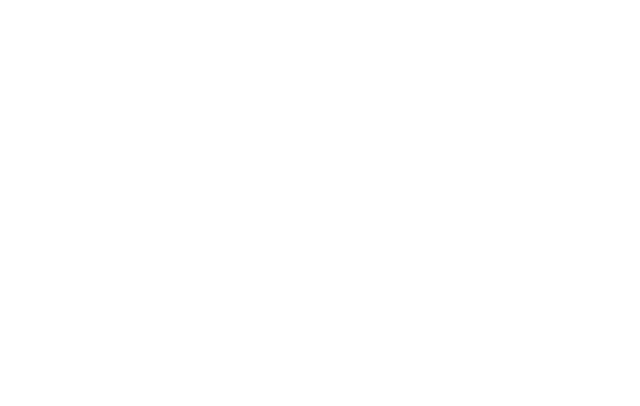
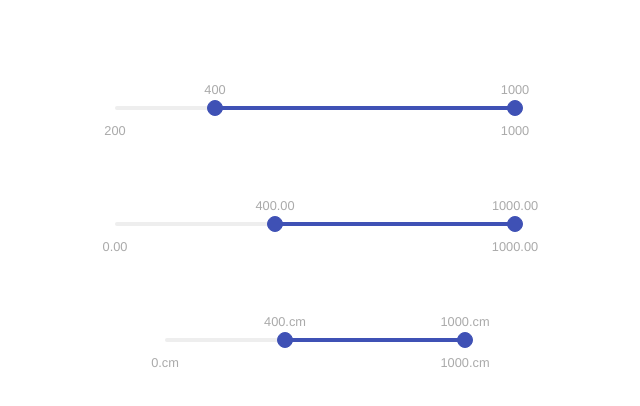
Before and after one commit to Zaibi727/Collection-of-Designs, a React (Create React App) app: page / in a window 1280 px wide. Shown: the top 406 px of the page, without its empty margins (325-965 px from the left). Built offline with nearby package versions, Linux system fonts and the light colour scheme.

Commit message:
react-input addition

```diff
--- a/package.json
+++ b/package.json
@@ -14,6 +14,7 @@
     "react-credit-card-input": "^1.1.5",
     "react-dom": "^17.0.2",
     "react-icons": "^4.2.0",
+    "react-input-range": "^1.3.0",
     "react-modal": "^3.13.1",
     "react-multi-select-component": "^4.0.1",
     "react-player": "^2.9.0",
--- a/src/components/parent.js
+++ b/src/components/parent.js
@@ -27,8 +27,8 @@ import './dropDown.css';
 //import Mmasonry from './masonry/masonryPractice';
 //import  MainPlayer from './thirtyApril/mainPlayer';
 //import SocialPlayer from './thirtyApril/socialPlayer';
-import MainGallery from './thirtyApril/mainGallery';
-
+//import MainGallery from './thirtyApril/mainGallery';
+import Range from './thridMay/range';
 
 class Parent extends Component {
 
@@ -37,7 +37,7 @@ class Parent extends Component {
 
         return (
             <div>
-             <MainGallery />
+              <Range />
            </div>
          );
     }
--- /dev/null
+++ b/src/components/thridMay/firstRange.js
@@ -0,0 +1,37 @@
+import React, { Component } from 'react';
+import InputRange from 'react-input-range';
+import 'react-input-range/lib/css/index.css';
+import styles from './inputRange.module.css';
+
+
+class FirstRange extends Component {
+
+    constructor(props) {
+        super(props);
+
+        this.state = {
+          value: { min: 400, max: 1000 },
+        };
+      }
+
+
+    render() {
+        return (
+            <div className={styles.wrapper}>
+
+               <section>
+                    <InputRange
+                    classNames={styles.first}
+                        maxValue={1000}
+                        minValue={200}
+                        step={5}
+                        value={this.state.value}
+                        onChange={value => this.setState({ value })}
+                    />
+               </section>
+            </div>
+         );
+    }
+}
+
+export default FirstRange;
--- /dev/null
+++ b/src/components/thridMay/inputRange.module.css
@@ -0,0 +1,17 @@
+.wrapper{
+    margin: 0 auto;
+}
+.wrapper section{
+    margin: 100px auto;
+    max-width: 400px;
+    width: 100%;
+}
+
+
+
+/* Slider.css */
+
+.slider {
+    margin: 0 auto;
+    width: 300px;
+  }
--- /dev/null
+++ b/src/components/thridMay/range.js
@@ -0,0 +1,34 @@
+import React, { Component } from 'react';
+import InputRange from 'react-input-range';
+import 'react-input-range/lib/css/index.css';
+import styles from './inputRange.module.css';
+import FirstRange from './firstRange';
+import SecondRange from './secondRange';
+import ThirdRange from './thirdRange';
+
+
+class Range extends Component {
+
+    constructor(props) {
+        super(props);
+
+        this.state = {
+          value: { min: 400, max: 1000 },
+        };
+      }
+
+
+    render() {
+        return (
+            <div className={styles.wrapper}>
+
+            <FirstRange />
+            <SecondRange />
+            <ThirdRange />
+
+            </div>
+         );
+    }
+}
+
+export default Range;
--- /dev/null
+++ b/src/components/thridMay/secondRange.js
@@ -0,0 +1,39 @@
+import React, { Component } from 'react';
+import InputRange from 'react-input-range';
+import 'react-input-range/lib/css/index.css';
+import styles from './inputRange.module.css';
+
+
+class SecondRange extends Component {
+
+    constructor(props) {
+        super(props);
+
+        this.state = {
+          value: { min: 400, max: 1000 },
+        };
+      }
+
+
+    render() {
+        return (
+            <div className={styles.wrapper}>
+
+
+               <section>
+                    <InputRange
+                        maxValue={1000}
+                        minValue={0}
+                        step={2}
+                        formatLabel={value => `${value}.00`}
+                        value={this.state.value}
+                        onChange={value => this.setState({ value })}
+                    />
+               </section>
+
+            </div>
+         );
+    }
+}
+
+export default SecondRange;
--- /dev/null
+++ b/src/components/thridMay/thirdRange.js
@@ -0,0 +1,35 @@
+import React, { Component } from 'react';
+import InputRange from 'react-input-range';
+import 'react-input-range/lib/css/index.css';
+import styles from './inputRange.module.css';
+
+
+class ThirdRange extends Component {
+
+    constructor(props) {
+        super(props);
+
+        this.state = {
+          value: { min: 400, max: 1000 },
+        };
+      }
+
+
+    render() {
+        return (
+               <div className={styles.slider}>
+                     <InputRange
+                     styles={{backgroundColor: 'black'}}
+                        maxValue={1000}
+                        minValue={0}
+                        step={2}
+                        formatLabel={value => `${value}.cm`}
+                        value={this.state.value}
+                        onChange={value => this.setState({ value })}
+                  />
+                </div>
+         );
+    }
+}
+
+export default ThirdRange;
```
Also changed, not shown: 1 other file (tests, documents, lock files or other folders).
